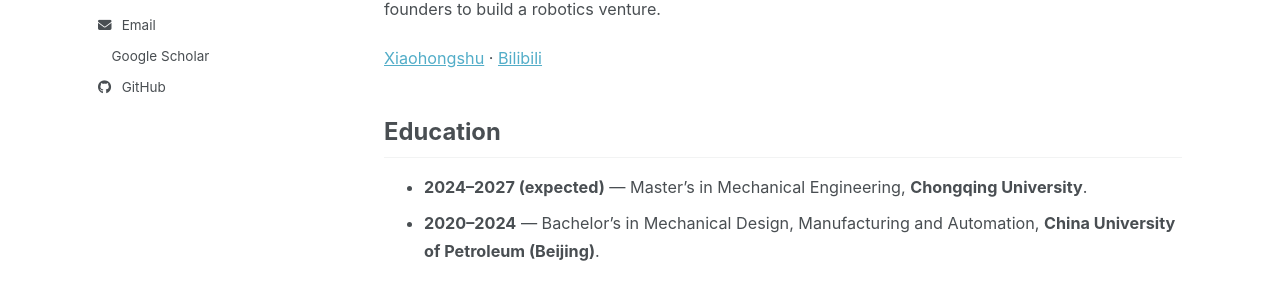
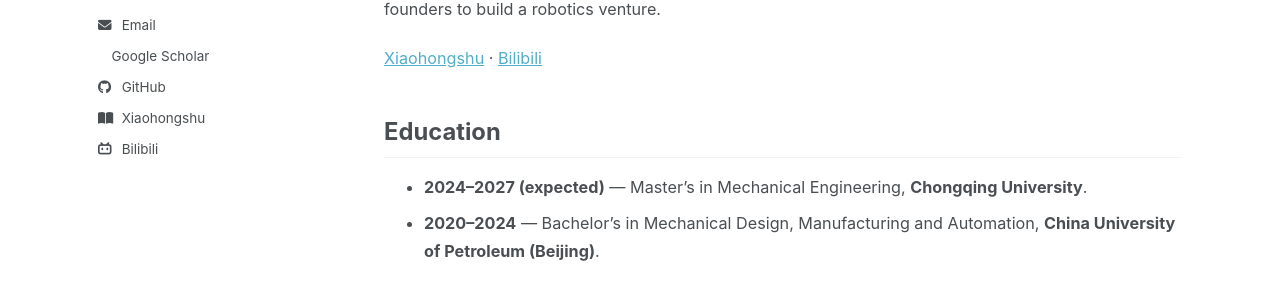
Before and after one commit to Zjj587/zjj587.github.io, a Jekyll site: the page built from index.md, in a window 1280 px wide. Shown: the part 436-738 px from the top of the page. Built offline with Jekyll 4.4.1, drawn with Linux system fonts in a browser that asks for light colours; a style sheet for code colours, icons or effects is not loaded.

Commit message:
Add Xiaohongshu and Bilibili to academic sidebar

```diff
--- a/_config.yml
+++ b/_config.yml
@@ -56,6 +56,8 @@ author:
   stackoverflow    : # User number or user number and name (i.e., use "1" or "1/jeff-atwood")
 
   # Social media
+  xiaohongshu      : "https://www.xiaohongshu.com/user/profile/654cda6b0000000008003b9d"
+  bilibili         : "https://space.bilibili.com/266735709?spm_id_from=333.1007.0.0"
   artstation       : # Username
   bluesky          :
   facebook         : # Username
--- a/_includes/author-profile.html
+++ b/_includes/author-profile.html
@@ -96,6 +96,12 @@
       {% endif %}
 
       <!-- Font Awesome icons / Social media -->
+      {% if author.xiaohongshu %}
+        <li><a href="{{ author.xiaohongshu }}"><i class="fas fa-fw fa-book-open icon-pad-right" aria-hidden="true"></i>Xiaohongshu</a></li>
+      {% endif %}
+      {% if author.bilibili %}
+        <li><a href="{{ author.bilibili }}"><i class="fab fa-fw fa-bilibili icon-pad-right" aria-hidden="true"></i>Bilibili</a></li>
+      {% endif %}
       {% if author.artstation %}
         <li><a href="https://www.artstation.com/{{ author.artstation }}"><i class="fab fa-fw fa-artstation icon-pad-right" aria-hidden="true"></i>Artstation</a></li>
       {% endif %}
```
